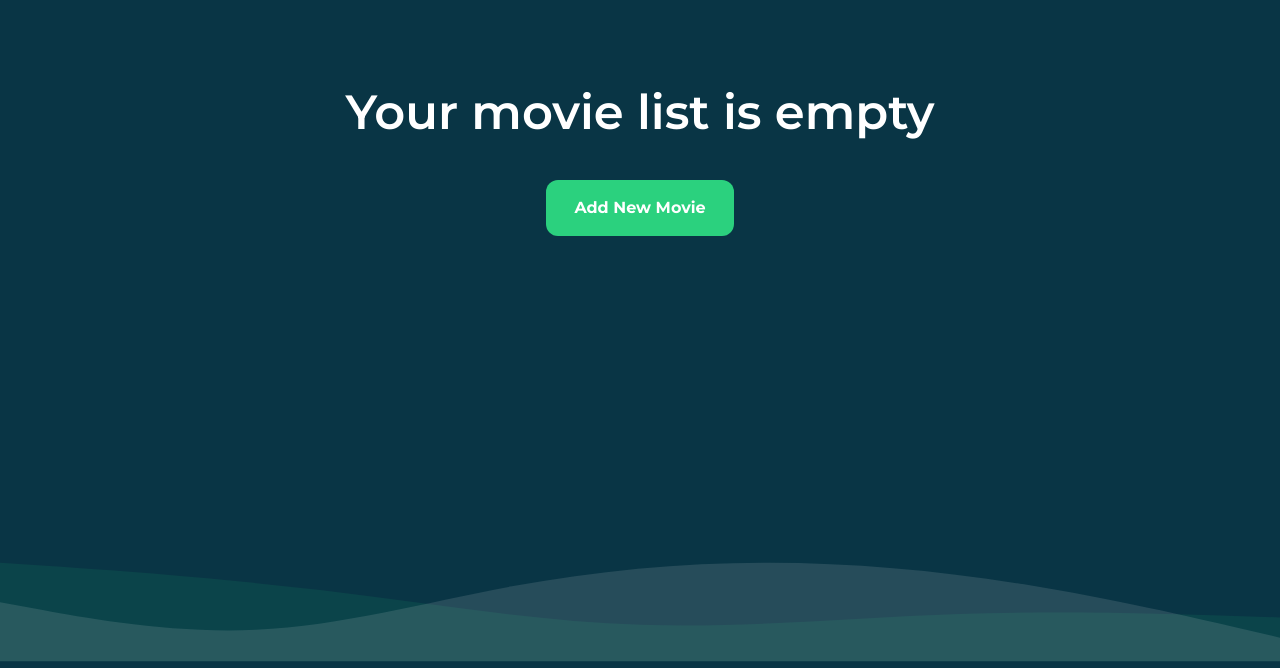
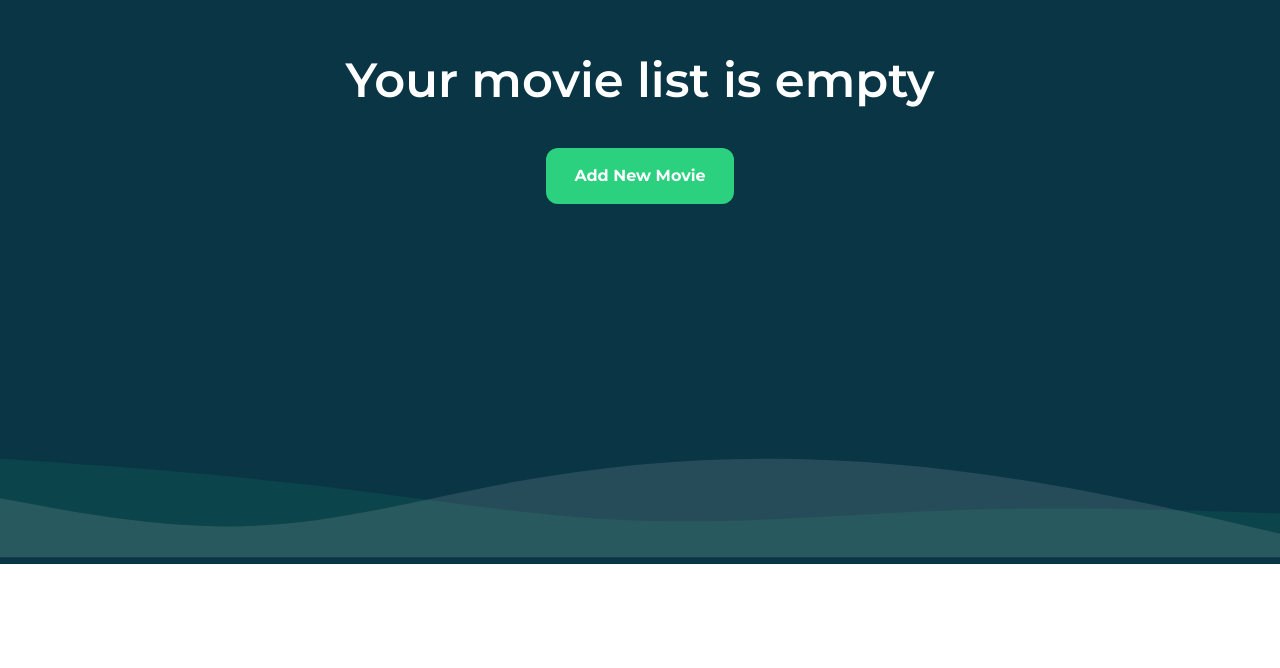
Before and after one commit to arpit-evo/moviedb-frontend, a React (Vite) app: page /movie-list-empty in a window 1280 px wide. Shown: the part 236-904 px from the top of the page. After the commit the page ends 800 px from the top, so only its background shows below. Built offline with nearby package versions, Linux system fonts and the light colour scheme.

Commit message:
fix: position and padding percentage

```diff
--- a/src/layout/MainLayout.jsx
+++ b/src/layout/MainLayout.jsx
@@ -5,7 +5,7 @@ const MainLayout = () => {
   return (
     <div className="bg-color min-h-screen  text-white">
       <Outlet />
-      <img src="/Vectors.svg" className="w-full h-28 relative bottom-0 mx-auto" />
+      <img src="/Vectors.svg" className="w-full h-28 absolute bottom-0 mx-auto" />
     </div>
   );
 };
--- a/src/pages/MovieList.jsx
+++ b/src/pages/MovieList.jsx
@@ -2,7 +2,7 @@ import React from 'react'
 
 const MovieList = () => {
   return (
-    <div className='mx-auto w-fit text-center py-[25%]'>
+    <div className='mx-auto w-fit text-center pt-[22.5%]'>
       <h2 className='h2 mb-10'>Your movie list is empty</h2>
       <button className='body-regular primary px-7 py-4 rounded-xl'>Add New Movie</button>
     </div>
--- a/src/pages/SignInPage.jsx
+++ b/src/pages/SignInPage.jsx
@@ -3,7 +3,7 @@ import InputTag from "../components/InputTag";
 
 const SignInPage = () => {
   return (
-    <div className="text-center w-fit m-auto px-1 pt-[16.3%] ">
+    <div className="text-center w-fit m-auto px-1 pt-[15.3%] ">
       <h1 className="h1 mb-10">Sign In</h1>
       <InputTag type={"text"} placeholder={"Email"} />
       <InputTag type={"password"} placeholder={"Password"} />
```
